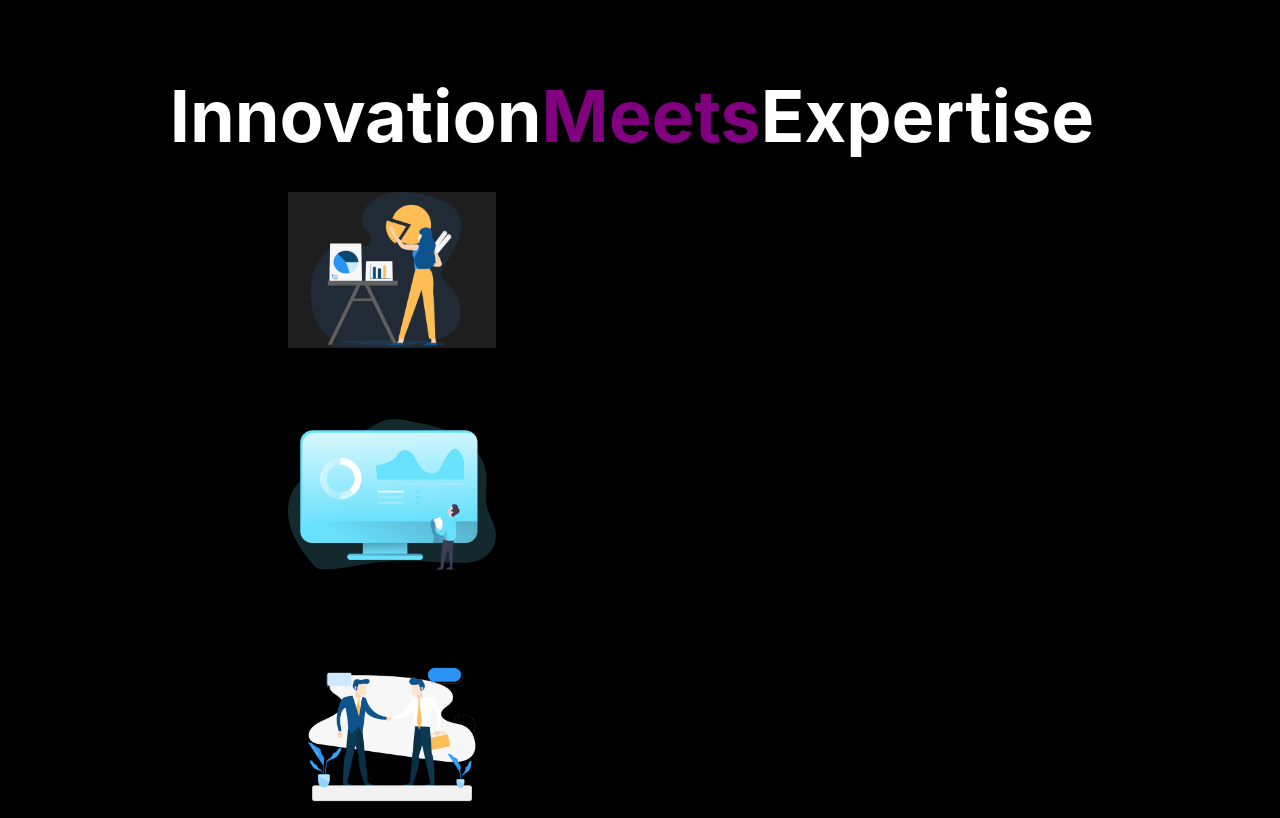
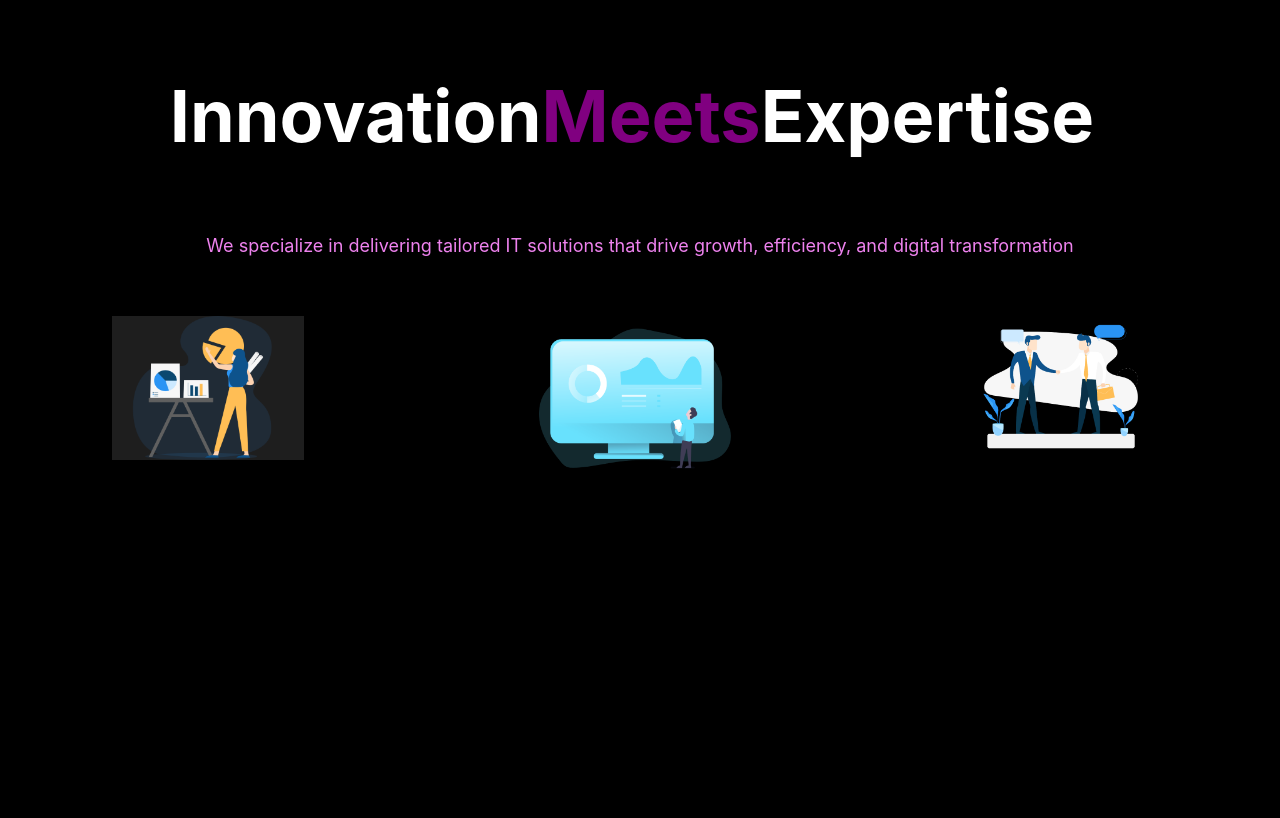
Before and after one commit to NerdLabs-UoM/nerdlabs-portfolio, a React (Create React App) app: page / in a window 1280 px wide. Built offline with nearby package versions, Linux system fonts and the light colour scheme.

Commit message:
Updated
About Us

```diff
--- a/src/components/AboutUs/AboutUS.jsx
+++ b/src/components/AboutUs/AboutUS.jsx
@@ -15,6 +15,14 @@ export default function AboutUs() {
       </div>
 
       <div>
+        <p style={{ color:" violet"}}className={stylescontent.intro1}>
+          We specialize in delivering tailored IT solutions that drive growth,
+          efficiency, and digital transformation
+        </p>
+      </div>
+
+      <div>
+        <div className={stylescontent.images}>
           <div>
             <img className={stylescontent.img1} src={image1} alt="image1" />
           </div>
@@ -26,5 +34,6 @@ export default function AboutUs() {
           </div>
         </div>
       </div>
+    </div>
   );
 }
--- a/src/components/AboutUs/AboutUs.module.css
+++ b/src/components/AboutUs/AboutUs.module.css
@@ -1,16 +1,21 @@
 * {
-  @apply bg-black;
+  @apply bg-black md:shrink-0 text-center  p-0;
 }
 .topic1 {
   @apply bg-black  justify-center  flex font-bold  text-7xl  mt-20  pr-4;
 }
-
+.intro1{
+  @apply justify-center flex text-center text-lg  mt-20;
+}
+.images{
+  @apply grid grid-flow-col  columns-3;
+}
 .img1 {
-  @apply w-52 h-auto justify-center flex  mt-10 mx-72;
+  @apply w-52 md:w-32  lg:w-48 h-auto justify-center flex  mt-14 mx-72  ml-28;
 }
 .img2 {
-  @apply w-52 h-auto justify-center flex  mt-10 mx-72;
+  @apply w-52 md:w-32  lg:w-48 h-auto justify-center flex  mt-10 mx-72  ml-28;
 }
 .img3 {
-  @apply w-52 h-auto justify-center flex  mt-10 mx-72;
+  @apply w-52 md:w-32  lg:w-48 h-auto justify-center flex  mt-10 mx-72  ml-28;
 }
```
Lines whose indentation alone changed are shown as unchanged.
